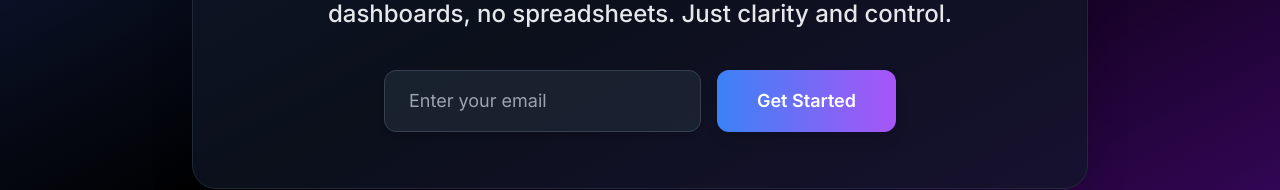
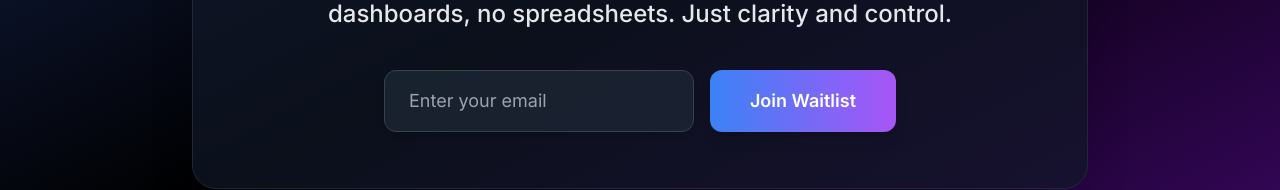
Before and after one commit to noelregis718/waitlisted-version, a Next.js app: page / in a window 1280 px wide. Shown: the part 363-553 px from the top of the page. Built offline with nearby package versions, Linux system fonts and the light colour scheme.

Commit message:
Update button text from 'Get Started' to 'Join Waitlist' in hero section

```diff
--- a/src/app/page.tsx
+++ b/src/app/page.tsx
@@ -39,7 +39,7 @@ export default function Home() {
                 type="submit"
                 className="btn btn-primary text-lg px-10 py-4 rounded-xl bg-gradient-to-r from-blue-500 to-purple-500 hover:from-blue-600 hover:to-purple-600 whitespace-nowrap shadow-lg font-semibold"
               >
-                Get Started
+                Join Waitlist
               </button>
             </form>
             {showNotify && (
```
